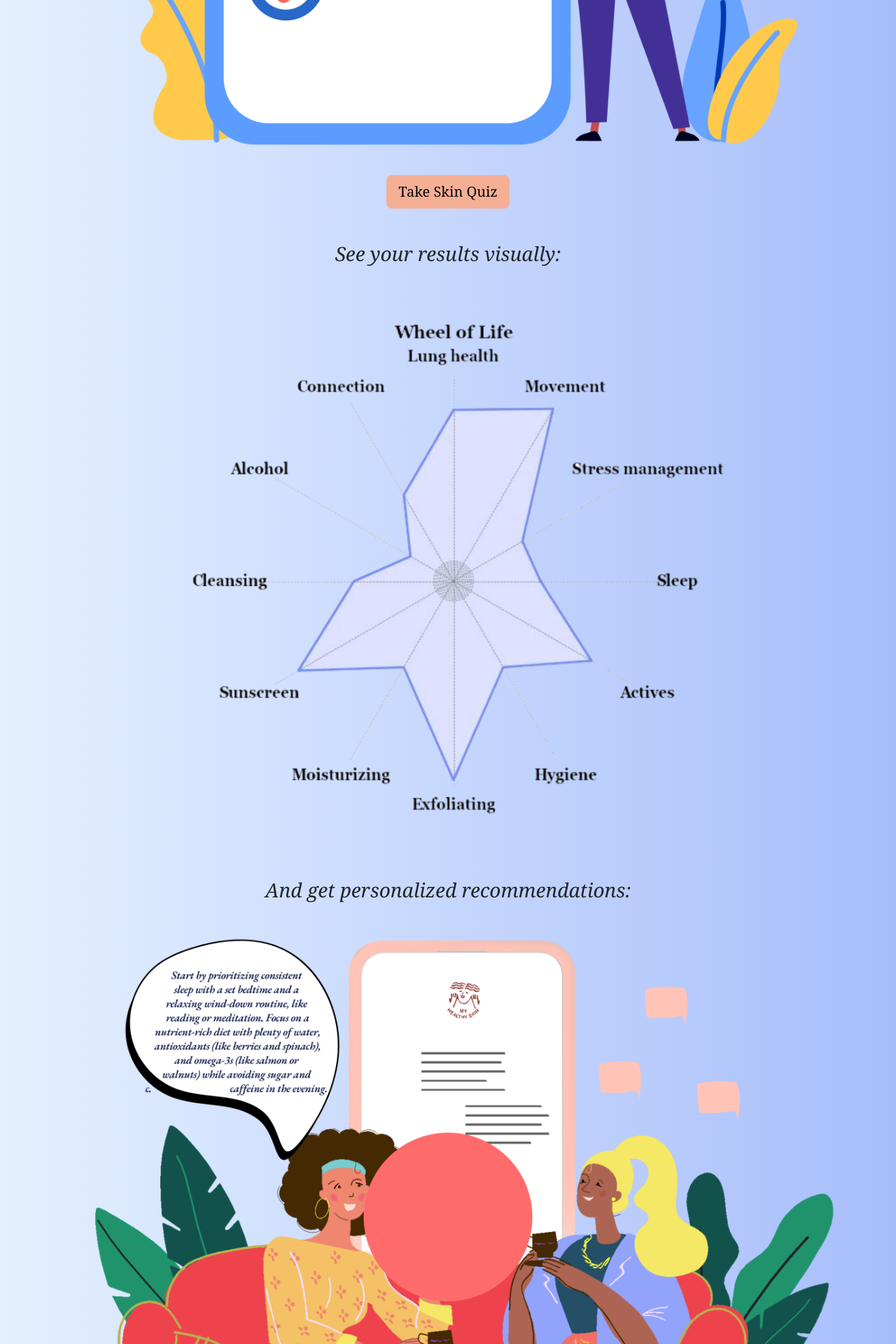
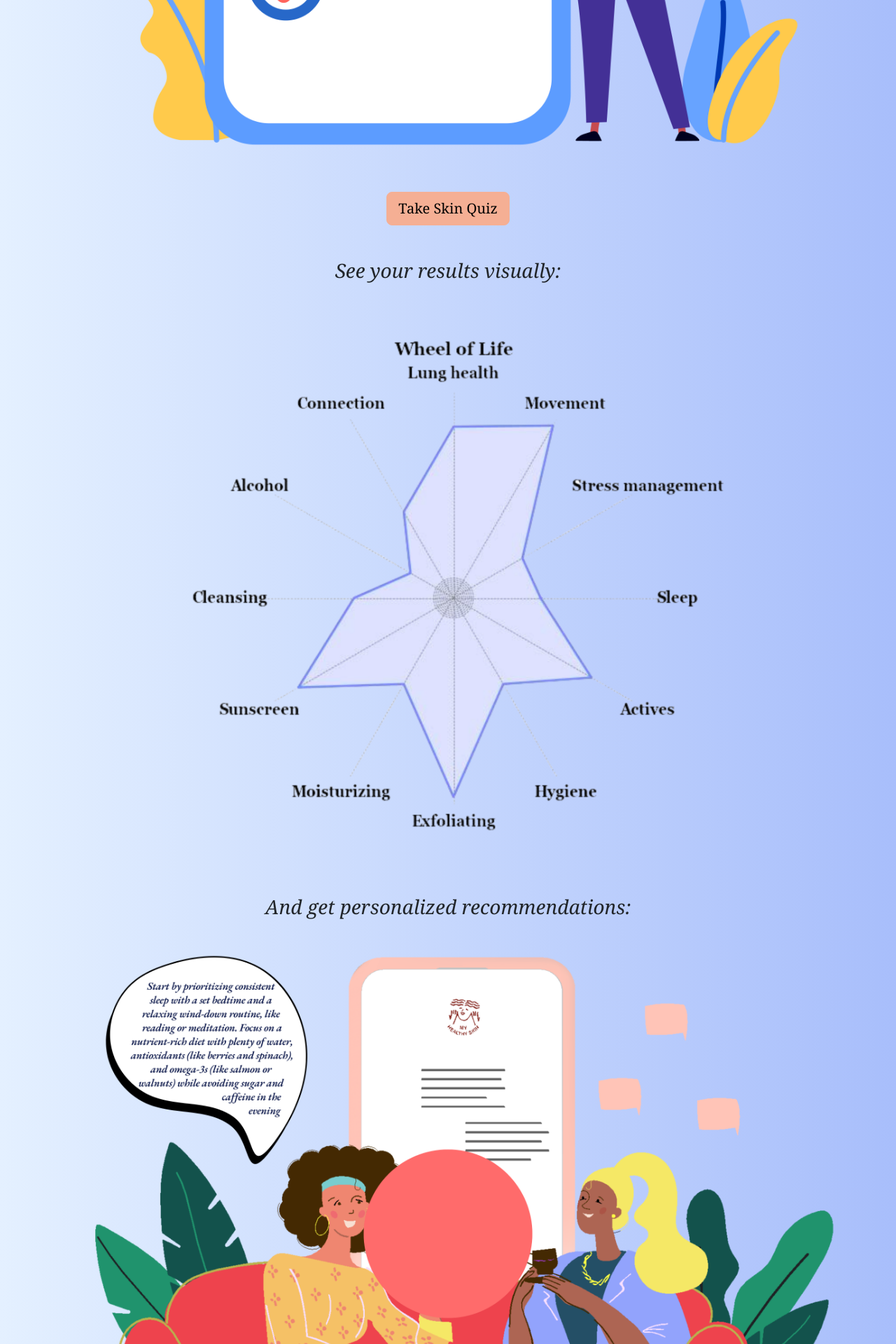
Before and after one commit to ThisisAngelina/mhs_puzzle, a Django app: page / in a window 1280 px wide. Shown: the part 1694-3614 px from the top of the page at 70% size. Run offline with Django 5.2, Linux system fonts and the light colour scheme; some libraries are stand-ins or nearby versions.

Commit message:
add images to the home page

```diff
--- a/mhs_puzzle_prj/puzzle_app/templates/puzzle_app/home.html
+++ b/mhs_puzzle_prj/puzzle_app/templates/puzzle_app/home.html
@@ -38,7 +38,7 @@
 </div>
 
 <!-- Image -->
-<div class="d-flex justify-content-center align-items-center mt-5 mb-4">
+<div class="d-flex justify-content-center align-items-center mt-5 mb-5">
     <img src="{% static 'puzzle_app/images/quiz.png' %}"
          alt="The pillars of skin health according to MHS"
          class="img-fluid rounded" style="max-width: 100%; height: auto;">
@@ -46,7 +46,7 @@
 </div>
 
 <!-- Button to start quiz -->
-<div class="text-center mt-4 mb-5">
+<div class="text-center mt-5 mb-5">
     <a href="{% url 'quiz' %}" class="btn btn-primary btn-lg">
         Take Skin Quiz
     </a>
@@ -55,7 +55,7 @@
 <!-- Div 3 of 4: Graph samples -->
 <div>
 <!-- Text -->
-<div class="text-center mt-3">
+<div class="text-center mt-5">
     <h3 style="font-style: italic;">
         See your results visually:
     </h3>
@@ -79,7 +79,7 @@
 </div>
 
 <!-- Image -->
-<div class="d-flex justify-content-center align-items-center mt-5 mb-4">
+<div class="d-flex justify-content-center align-items-center mt-5 mb-5">
     <img src="{% static 'puzzle_app/images/recommendations.png' %}"
          alt="The pillars of skin health according to MHS"
          class="img-fluid rounded" style="max-width: 100%; height: auto;">
@@ -87,7 +87,7 @@
 </div>
 
 <!-- Button to start quiz -->
-<div class="text-center mt-4 mb-5">
+<div class="text-center mt-5 mb-5">
     <a href="{% url 'quiz' %}" class="btn btn-primary btn-lg">
         Take Skin Quiz
     </a>
```
Also changed, not shown: mhs_puzzle_prj/puzzle_app/static/puzzle_app/images/recommendations.png, 1 other file.
